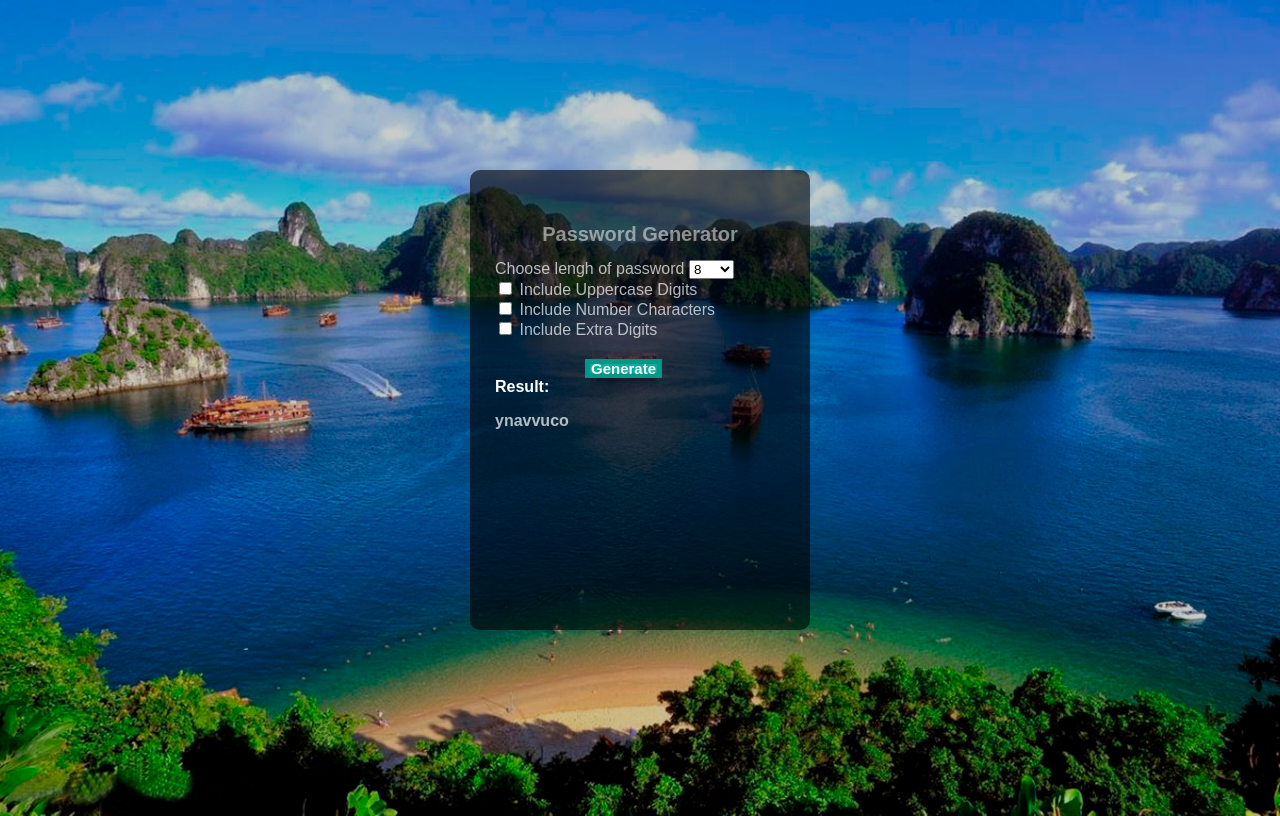
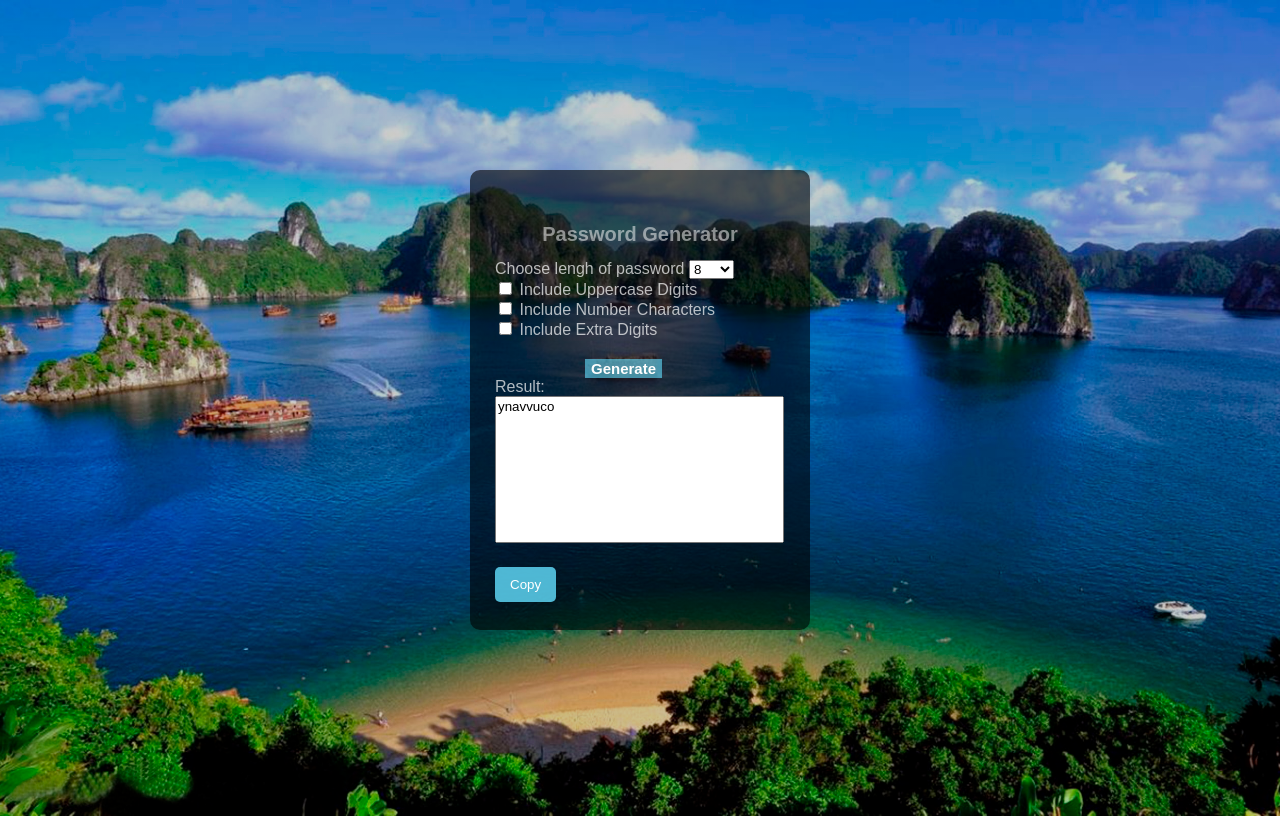
Before and after one commit to ryzen30xx/HTML, a plain HTML site: page Week5/Homework/index.html in a window 1280 px wide. Drawn offline with Linux system fonts and the light colour scheme.

Commit message:
fix & add some functions

```diff
--- a/Week5/Homework/index.html
+++ b/Week5/Homework/index.html
@@ -30,12 +30,14 @@
 	    <input type="checkbox" name="extraletter" id="extracase">
 	    <label for="uppercase">Include Extra Digits</label><br>
 
-	    <button onClick="window.location.reload();">Generate</button><br>
+	    <button id="confirmButton" onClick="window.location.reload();">Generate</button><br>
 
 
 
-	    <strong>Result: </strong>
-	    <p id="result"></p>
+	    <label for="result">Result:</label>
+	    <textarea id="result" rows="4" cols="25"></textarea><br>
+
+	    <button id="copyButton">Copy</button>
 	</div>
 
 
--- a/Week5/Homework/script.js
+++ b/Week5/Homework/script.js
@@ -29,4 +29,10 @@ for (var i = 0; i < value_input.value; i++) {
     password += characterSet[randomIndex];
 }
 
-result.innerHTML = "<strong>" + password + "</strong>";
+result.innerHTML = password;
+
+document.getElementById('copyButton').addEventListener('click', function() {
+  result.select();
+  document.execCommand('copy');
+  alert('Text copied to clipboard: ' + password);
+});
--- a/Week5/Homework/styles.css
+++ b/Week5/Homework/styles.css
@@ -35,22 +35,41 @@ label, p {
 	padding: 40px 25px;
 }
 
-button {
+#confirmButton {
 	color: white;
 	font-size: 15px;
-	background-color: transparent;
+	background-color: rgba(99, 224, 255, 0.6);
 	border: rgba(167, 22, 240, 0.8);
-	box-shadow:
-	  inset #009688 0 0 0 5px,
-	    inset #059c8e 0 0 0 1px,
-	    inset #0cab9c 0 0 0 10px,
-	    inset #1fbdae 0 0 0 11px,
-	    inset #8ce9ff 0 0 0 16px,
-	    inset #48e4d6 0 0 0 17px,
-	    inset #e5f9f7 0 0 0 21px,
-	    inset #bfecf7 0 0 0 22px;
 	margin-top: 20px;
 	margin-left: 90px;
 	font-weight: bold;
 	cursor: pointer;
+	transition: background-color 0.3s ease;
 }
+
+#confirmButton:hover {
+	background-color: rgba(0, 0, 0, 0.3);
+  	color: white;
+}
+
+textarea {
+	width: 283px;
+	height: 141px;
+	resize: none;
+}
+
+#copyButton {
+	background-color: rgba(99, 224, 255, 0.8);
+  	color: white;
+  	padding: 10px 15px;
+  	border: none;
+  	border-radius: 5px;
+  	cursor: pointer;
+  	margin-top: 20px;
+  	transition: background-color 0.3s ease
+}
+
+#copyButton:hover{
+	background-color: rgba(0, 0, 0, 0.2);
+  	color: white;
+}
```
